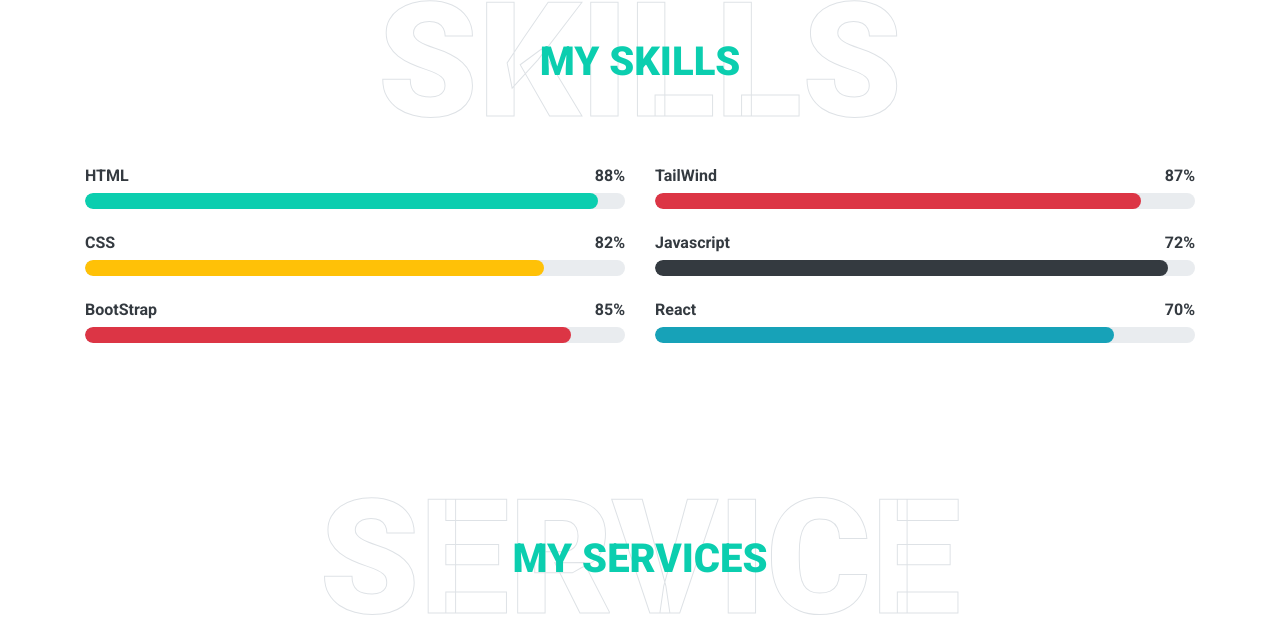
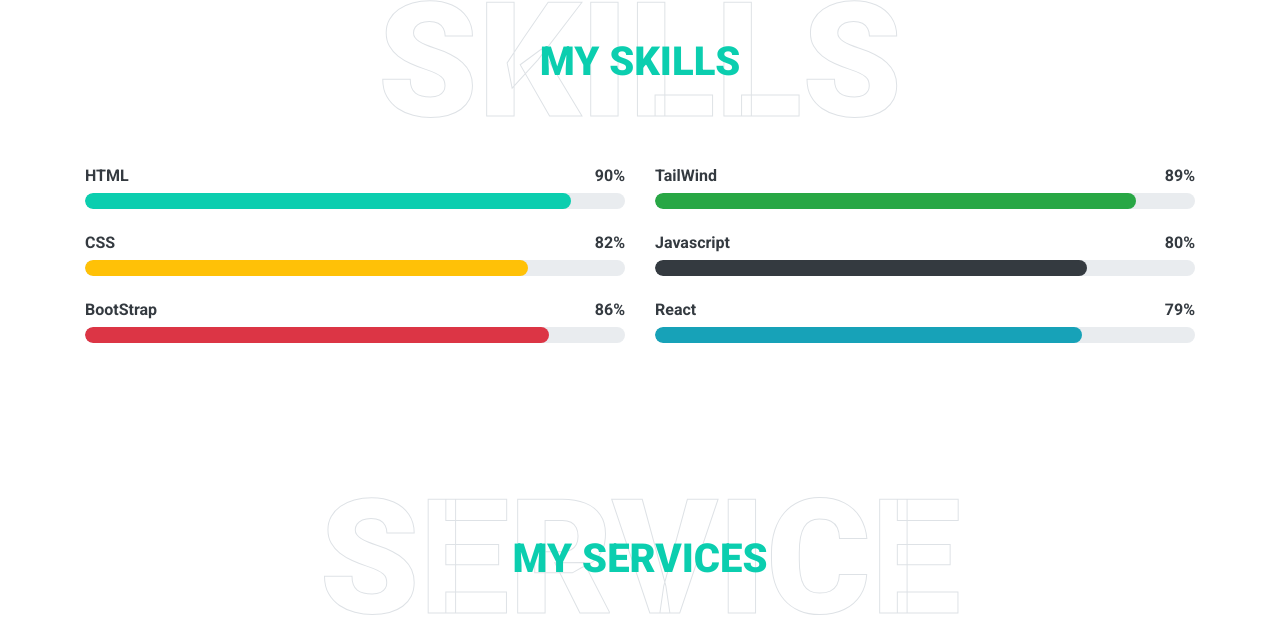
Before and after one commit to fakharabbasbhatti/fakhar-abbas-333, a plain HTML site: page index.html in a window 1280 px wide. Shown: the part 2332-2973 px from the top of the page. Drawn offline with nearby package versions, Linux system fonts and the light colour scheme.

Commit message:
good progress bar

```diff
--- a/index.html
+++ b/index.html
@@ -193,10 +193,10 @@
                     <div class="skill mb-4">
                         <div class="d-flex justify-content-between">
                             <h6 class="font-weight-bold">HTML</h6>
-                            <h6 class="font-weight-bold">88%</h6>
+                            <h6 class="font-weight-bold">90%</h6>
                         </div>
                         <div class="progress">
-                            <div class="progress-bar bg-primary" role="progressbar" aria-valuenow="95" aria-valuemin="0" aria-valuemax="100"></div>
+                            <div class="progress-bar bg-primary" role="progressbar" aria-valuenow="90" aria-valuemin="0" aria-valuemax="100"></div>
                         </div>
                     </div>
                     <div class="skill mb-4">
@@ -205,45 +205,45 @@
                             <h6 class="font-weight-bold">82%</h6>
                         </div>
                         <div class="progress">
-                            <div class="progress-bar bg-warning" role="progressbar" aria-valuenow="85" aria-valuemin="0" aria-valuemax="100"></div>
+                            <div class="progress-bar bg-warning" role="progressbar" aria-valuenow="82" aria-valuemin="0" aria-valuemax="100"></div>
                         </div>
                     </div>
                     <div class="skill mb-4">
                         <div class="d-flex justify-content-between">
                             <h6 class="font-weight-bold">BootStrap</h6>
-                            <h6 class="font-weight-bold">85%</h6>
+                            <h6 class="font-weight-bold">86%</h6>
                         </div>
                         <div class="progress">
-                            <div class="progress-bar bg-danger" role="progressbar" aria-valuenow="90" aria-valuemin="0" aria-valuemax="100"></div>
+                            <div class="progress-bar bg-danger" role="progressbar" aria-valuenow="86" aria-valuemin="0" aria-valuemax="100"></div>
                         </div>
                     </div>
                 </div>
                 <div class="col-md-6">
                     <div class="skill mb-4">
-                        <div class="d-flex justify-content-between">
+                        <div class="d-flex justify-content-between ">
                             <h6 class="font-weight-bold">TailWind</h6>
-                            <h6 class="font-weight-bold">87%</h6>
+                            <h6 class="font-weight-bold">89%</h6>
                         </div>
                         <div class="progress">
-                            <div class="progress-bar bg-danger" role="progressbar" aria-valuenow="90" aria-valuemin="0" aria-valuemax="100"></div>
+                            <div class="progress-bar bg-success" role="progressbar" aria-valuenow="89" aria-valuemin="0" aria-valuemax="100"></div>
                         </div>
                     </div>
                     <div class="skill mb-4">
                         <div class="d-flex justify-content-between">
                             <h6 class="font-weight-bold">Javascript</h6>
-                            <h6 class="font-weight-bold">72%</h6>
+                            <h6 class="font-weight-bold">80%</h6>
                         </div>
                         <div class="progress">
-                            <div class="progress-bar bg-dark" role="progressbar" aria-valuenow="95" aria-valuemin="0" aria-valuemax="100"></div>
+                            <div class="progress-bar bg-dark" role="progressbar" aria-valuenow="80" aria-valuemin="0" aria-valuemax="100"></div>
                         </div>
                     </div>
                     <div class="skill mb-4">
                         <div class="d-flex justify-content-between">
                             <h6 class="font-weight-bold">React</h6>
-                            <h6 class="font-weight-bold">70%</h6>
+                            <h6 class="font-weight-bold">79%</h6>
                         </div>
                         <div class="progress">
-                            <div class="progress-bar bg-info" role="progressbar" aria-valuenow="85" aria-valuemin="0" aria-valuemax="100"></div>
+                            <div class="progress-bar bg-info" role="progressbar" aria-valuenow="79" aria-valuemin="0" aria-valuemax="100"></div>
                         </div>
                     </div>
                 </div>
```
